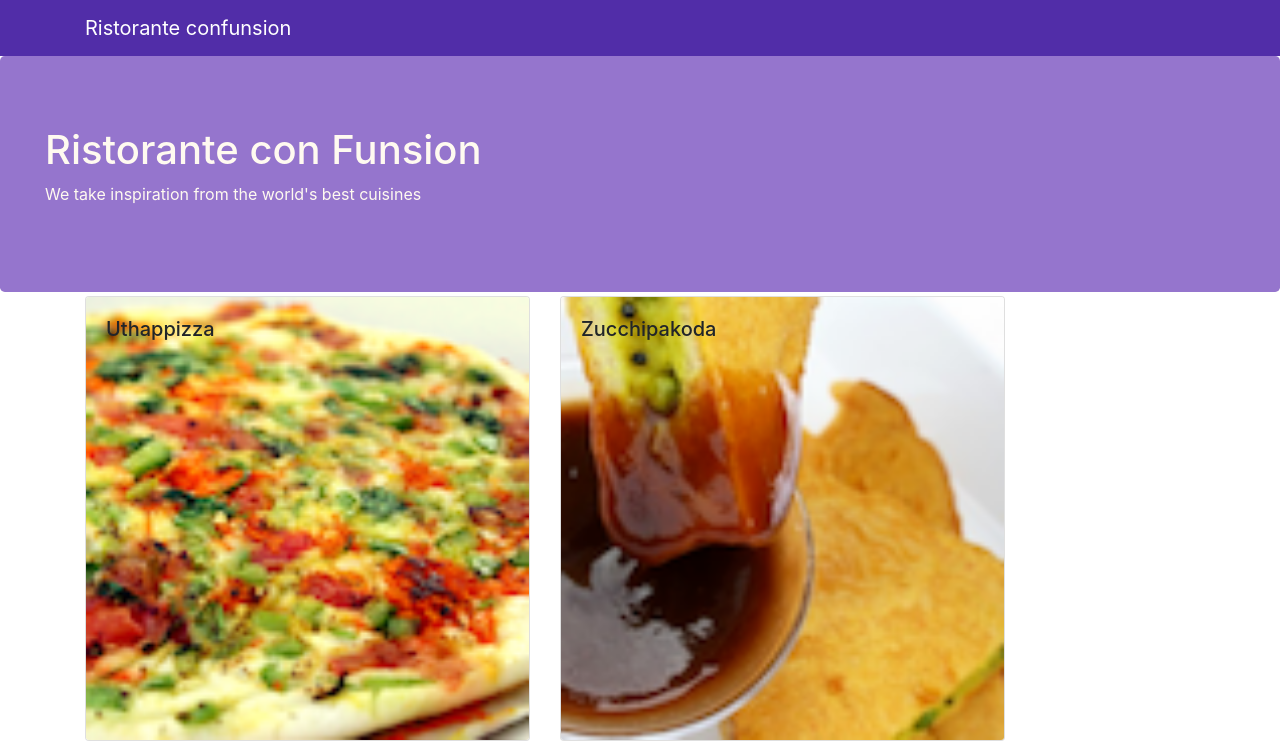
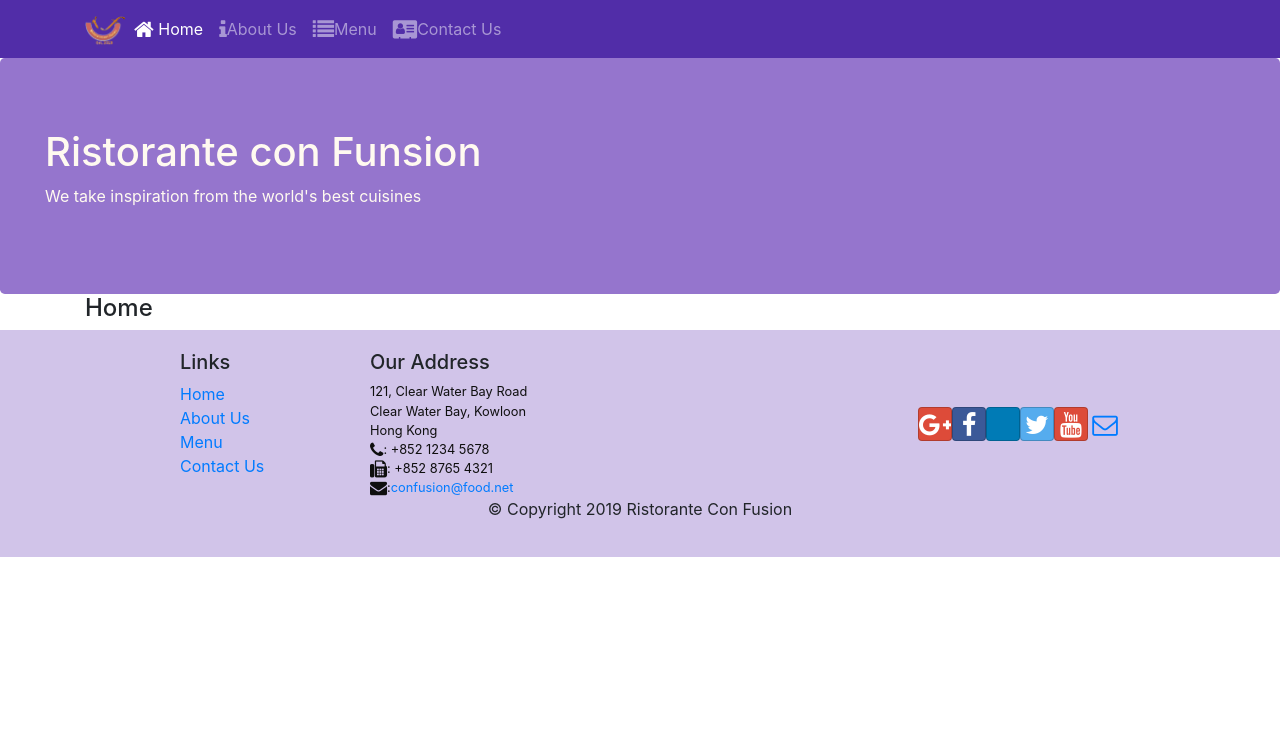
Before and after one commit to muscl3-n3rd/react-app-example, a React (Create React App) app: page /home in a window 1280 px wide. Shown: the top 743 px of the page. Built offline with nearby package versions, Linux system fonts and the light colour scheme.

Commit message:
adding react router and configuration with links

```diff
--- a/package.json
+++ b/package.json
@@ -9,6 +9,7 @@
     "react": "^16.8.6",
     "react-dom": "^16.8.6",
     "react-popper": "0.9.2",
+    "react-router-dom": "4.2.2",
     "react-scripts": "3.0.1",
     "reactstrap": "5.0.0"
   },
--- a/src/App.js
+++ b/src/App.js
@@ -1,14 +1,17 @@
 import React, { Component } from 'react';
 import './App.css';
+import { BrowserRouter } from "react-router-dom";
 import Main from './components/MainComponent';
 
 class App extends Component {
 
   render(){
     return (
-      <div>
-       <Main />
-      </div>
+        <BrowserRouter>
+          <div>
+            <Main />
+          </div>
+        </BrowserRouter>
     );
   }
 }
--- a/src/components/FooterComponent.js
+++ b/src/components/FooterComponent.js
@@ -1,5 +1,5 @@
 import React from 'react';
-
+import { Link } from 'react-router-dom';
 
 function Footer(props) {
 
@@ -10,10 +10,10 @@
                     <div className="col-4 offset-1 col-sm-2">
                         <h5>Links</h5>
                         <ul className="list-unstyled">
-                            <li><a href="#">Home</a></li>
-                            <li><a href="#">About</a></li>
-                            <li><a href="#">Menu</a></li>
-                            <li><a href="contactus.html">Contacts</a></li>
+                            <li><Link to="/home">Home</Link></li>
+                            <li><Link to="/aboutus">About Us</Link></li>
+                            <li><Link to="/menu">Menu</Link></li>
+                            <li><Link to="contactus">Contact Us</Link></li>
                         </ul>
                     </div>
                     <div className="col-7 col-sm-5">
--- a/src/components/HeaderComponent.js
+++ b/src/components/HeaderComponent.js
@@ -1,17 +1,55 @@
 import React,  { Component } from 'react';
-import { Navbar, NavbarBrand, Jumbotron } from 'reactstrap';
+import { Navbar, NavbarBrand, Nav, NavbarToggler, Collapse, NavItem, Jumbotron } from 'reactstrap';
+import { NavLink } from 'react-router-dom';
+
+
 class Header extends Component {
 
     constructor(props){
-        super(props)
+        super(props);
+        this.state = {
+            isNavOpen: false
+        };
+        this.toggleNav = this.toggleNav.bind(this);
+    }
+
+    toggleNav(){
+        this.setState({
+            isNavOpen: !this.state.isNavOpen
+        })
     }
 
     render() {
         return(
             <React.Fragment>
-                <Navbar dark>
+                <Navbar dark expand="md">
                     <div className="container">
-                        <NavbarBrand href="/">Ristorante confunsion</NavbarBrand>
+                        <NavbarToggler onClick={this.toggleNav}/>
+                        <NavbarBrand className="mr-auto" href="/">
+                            <img src="assets/images/logo.png" height="30" width="41" alt ="Ristorante Con Fusion"/>
+                        </NavbarBrand>
+                        <Collapse isOpen={this.state.isNavOpen} navbar>
+                            <Nav navbar>
+                                <NavItem>
+                                    <NavLink className="nav-link"  to='/home'><span className="fa fa-home fa-lg"></span> Home</NavLink>
+                                </NavItem>
+                                <NavItem>
+                                    <NavLink className="nav-link" to="/aboutus" >
+                                        <span className="fa fa-info fa-lg"></span>About Us
+                                    </NavLink>
+                                </NavItem>
+                                <NavItem>
+                                    <NavLink className="nav-link" to="/menu" >
+                                        <span className="fa fa-list fa-lg"></span>Menu
+                                    </NavLink>
+                                </NavItem>
+                                <NavItem>
+                                    <NavLink className="nav-link" to="/contactus" >
+                                        <span className="fa fa-address-card fa-lg"></span>Contact Us
+                                    </NavLink>
+                                </NavItem>
+                            </Nav>
+                        </Collapse>
                     </div>
                 </Navbar>
                 <Jumbotron>
--- /dev/null
+++ b/src/components/HomeComponent.js
@@ -0,0 +1,12 @@
+import React from 'react';
+
+function Home(props){
+
+    return(
+        <div className="container">
+            <h4>Home</h4>
+        </div>
+    )
+}
+
+export default Home;
--- a/src/components/MainComponent.js
+++ b/src/components/MainComponent.js
@@ -2,8 +2,11 @@
 import Header from './HeaderComponent';
 import Footer from './FooterComponent';
 import Menu from './MenuComponent';
+import Home from './HomeComponent';
 import { DISHES } from '../shared/dishes'
 import DishDetailComponent from './DishdetailComponent';
+import { Switch, Route, Redirect } from 'react-router-dom';
+
 
 class Main extends Component {
 
@@ -11,7 +14,6 @@
         super(props);
         this.state = {
             dishes: DISHES,
-            selectedDish: null
         }
     }
 
@@ -21,12 +23,21 @@
 
 
     render(){
+
+        const HomePage = () => {
+            return(
+                <Home />
+            )
+        };
+
         return (
             <div>
                 <Header/>
-                <Menu dishes={this.state.dishes}
-                      onClick={(dishId) => this.onDishSelect(dishId)}/>
-                <DishDetailComponent dish={this.state.dishes.find((dish) => dish.id === this.state.selectedDish)} />
+                <Switch>
+                    <Route path="/home" component={HomePage} />
+                    <Route exact path="/menu" component={ () => <Menu dishes={this.state.dishes} /> }/>
+                    <Redirect to="/home"/>
+                </Switch>
                 <Footer/>
             </div>
         );
```
Also changed, not shown: 1 other file (tests, documents, lock files or other folders).
